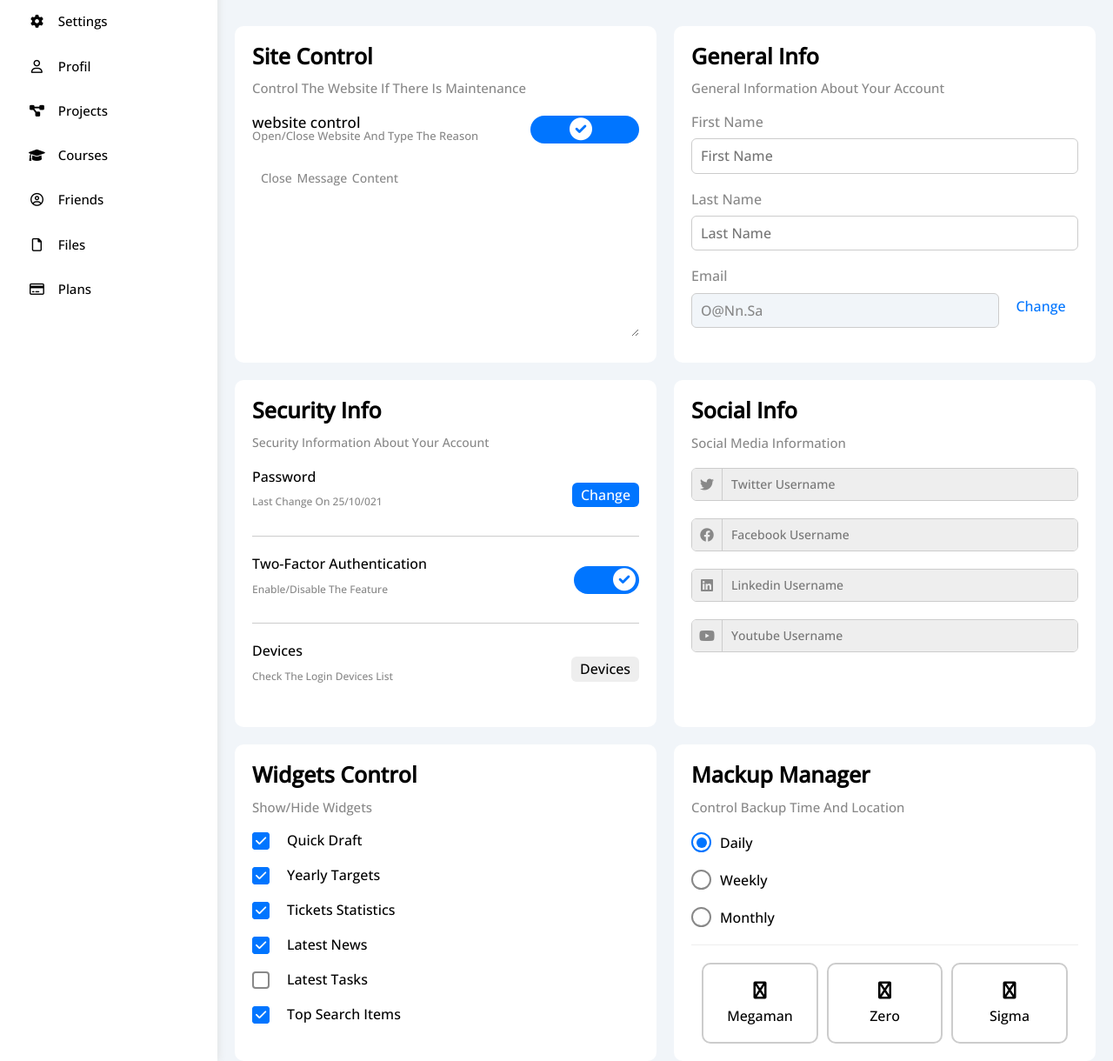
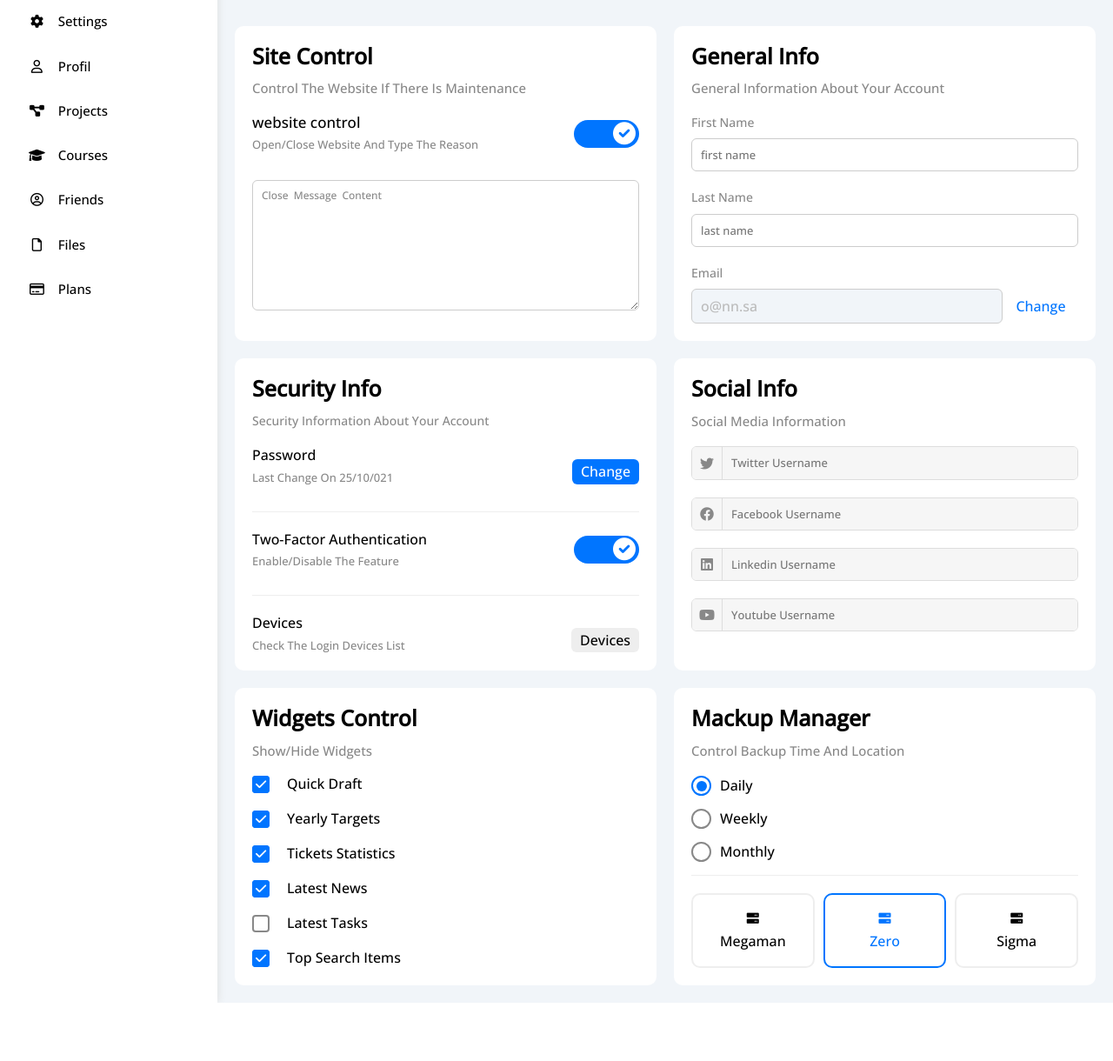
Before and after one commit to SaharMahmoudDev/DashProject, a plain HTML site: page html/setting.html in a window 1280 px wide. Shown: the part 151-1371 px from the top of the page at 87% size. After the commit the page ends 1304 px from the top, so only its background shows below. Drawn offline with nearby package versions, Linux system fonts and the light colour scheme.

Commit message:
changes in settings page

```diff
--- a/html/setting.html
+++ b/html/setting.html
@@ -66,17 +66,16 @@
              <h2 class="special">general info</h2>
              <p>General Information About Your Account </p>
              <form>
-                <lable>first name
+                <label>first name
                    <input type="text" name="text-first" placeholder="first name" />
                    </label>
-                   <lable>last name
+                   <label>last name
                       <input type="text" name="text-last" placeholder="last name" />
                       </label>
+                      <label>email </label>
                       <div class="d-flex">
-                         <lable>email
                             <input type="email" name="mail" value="o@nn.sa" disabled />
-                         </lable>
-                         <a href="#">change</a>
+                            <a href="#">change</a>
                       </div>
              </form>
           </div>
@@ -85,14 +84,14 @@
           <div class="security style-card">
              <h2 class="special">security info</h2>
              <p> Security Information About Your Account</p>
-             <div class="pass d-flex">
+             <div class="pass d-flex border">
                 <div class="factor1">
                    <h4>password</h4>
                    <span>last change on 25/10/021 </span>
                 </div>
                 <a href="#" class="button">change</a>
              </div>
-             <div class="factor d-flex">
+             <div class="factor d-flex border">
                 <div class="factor1">
                    <h4>two-factor authentication</h4>
                    <span>enable/disable the feature </span>
@@ -139,27 +138,27 @@
           <div class="widgets style-card">
              <h2 class="special">widgets control</h2>
              <p>show/hide widgets</p>
-             <div>
+             <div class="d-flex">
                 <label for="chek">quick draft</label>
                 <input type="checkbox" name="draft" id="chek" checked />
              </div>
-             <div>
+             <div class="d-flex">
                 <label for="chek1">yearly targets</label>
                 <input type="checkbox" name="draft" id="chek1" checked />
              </div>
-             <div>
+             <div class="d-flex">
                 <label for="chek2">tickets statistics</label>
                 <input type="checkbox" name="draft" id="chek2" checked />
              </div>
-             <div>
+             <div class="d-flex">
                 <label for="chek3">latest news</label>
                 <input type="checkbox" name="draft" id="chek3" checked />
              </div>
-             <div>
+             <div class="d-flex">
                 <label for="chek4">latest tasks</label>
                 <input type="checkbox" name="draft" id="chek4" />
              </div>
-             <div>
+             <div class="d-flex">
                 <label for="chek5">top search items</label>
                 <div class="shape"></div>
                 <input type="checkbox" name="draft" id="chek5" checked />
@@ -174,27 +173,25 @@
                 <input type="radio" name="rad" id="rada" checked />
                 <label for="rada">daily</label>
              </div>
-
              <div class="marck">
                 <input type="radio" name="rad" id="rada1" />
                 <label for="rada1">weekly</label>
              </div>
-
              <div class="marck">
                 <input type="radio" name="rad" id="rada2" />
                 <label for="rada2">monthly</label>
              </div>
              <div class="box">
                 <div class="cont-box">
-                   <i class="fas fa-twitter"></i>
+                   <i class="fa-solid fa-server"></i>
                    <span>megaman</span>
                 </div>
-                <div class="cont-box">
-                   <i class="fas fa-twitter"></i>
+                <div class="cont-box active">
+                   <i class="fa-solid fa-server"></i>
                    <span>zero</span>
                 </div>
                 <div class="cont-box">
-                   <i class="fas fa-twitter"></i>
+                   <i class="fa-solid fa-server"></i>
                    <span>sigma</span>
                 </div>
              </div>
--- a/main.css
+++ b/main.css
@@ -73,7 +73,7 @@ body {
   overflow: hidden;
 }
 @media (max-width: 991.98px) {
-  .style-card {
+  .style-card:not(:last-child) {
     margin-bottom: 10px;
   }
 }
@@ -91,10 +91,10 @@ body {
   border-bottom: 1px solid #eee;
 }
 .radi {
-  width: 75px;
+  min-width: 75px;
   height: 32px;
   margin-right: 0px;
-  margin-top: 10px;
+  /* margin-top: 10px; */
   border-radius: 22px;
   overflow: hidden;
   position: relative;
@@ -285,6 +285,7 @@ body {
   flex: 1;
   background: #f1f5f9;
   overflow: hidden;
+  padding-bottom: 20px;
 }
 .section .container {
   padding-left: var(--main-padding-l, 10px);
@@ -294,6 +295,7 @@ body {
 }
 @media (min-width: 992px) {
   .section .container {
+    /* padding-bottom: 20px; */
     padding-left: var(--secondary-padding, 20px);
     padding-right: var(--secondary-padding, 20px);
     display: grid;
@@ -816,11 +818,7 @@ body {
   margin-top: 20px;
   justify-content: space-between;
   align-items: center;
-  /* border-bottom: 1px solid #eee; */
-}
-/* .content .tasks .inform:last-child {
-  border-bottom: none;
-} */
+}
 .content .tasks .inform.del {
   opacity: 0.3;
 }
@@ -1190,7 +1188,7 @@ body {
 /*end media*/
 /*start projects*/
 .content .projects {
-  margin: 20px;
+  margin: 20px 20px 0;
 }
 @media (max-width: 767.98px) {
   .content .projects {
@@ -1267,11 +1265,12 @@ body {
   font-weight: normal;
 }
 .container .site .choose {
-  margin-bottom: 20px;
+  margin-bottom: 30px;
   justify-content: space-between;
   align-items: center;
 }
 .container .site .choose p {
+  margin-top: 10px;
   color: var(--text-color,#888);
   font-size: 13px;
   line-height: 1.7;
@@ -1279,9 +1278,10 @@ body {
 }
 .container .site textarea {
   width: 100%;
-  height: 200px;
+  height: 150px;
   padding: 10px;
-  border-color: #e4e4e4;
+  background-color: white;
+  border:1px solid #ccc;
   border-radius: 6px;
   -webkit-border-radius: 6px;
   -moz-border-radius: 6px;
@@ -1290,100 +1290,49 @@ body {
 }
 .container .site textarea::placeholder {
   color: var(--text-color,#888);
-  font-size: 14px;
-  text-transform: capitalize;
-  word-spacing: 2px;
-}
-.container .site .radi {
-  margin-top: 0;
-  flex-basis: 125px;
-}
-/* .radi {
-  position: relative;
-  width: 75px;
-  height: 32px;
-  margin-right: 0px;
-  margin-top: 10px;
-  border-radius: 22px;
-  overflow: hidden;
-  -webkit-border-radius: 22px;
-  -moz-border-radius: 22px;
-  -ms-border-radius: 22px;
-  -o-border-radius: 22px;
-} */
-/* .radi .radis {
-  position: absolute;
-  width: 100%;
-  height: 100%;
-  background: #eee;
-  top: 0;
-  left: 0;
-  transition: 0.2s;
-  display: flex;
-  align-items: center;
-} */
-
-/* .radis::after {
-  content: "\f057";
-  font-family: "Font Awesome 5 Free";
-  font-weight: 900;
-  position: absolute;
-  left: 5px;
-  background: #eee;
-  color: white;
-  border-radius: 50%;
-  font-size: 26px;
-  transition: 0.2s;
-} */
-/* .radi input {
-  display: block;
-  position: absolute;
-  z-index: 5;
-  width: 80px;
-  height: 80px;
-  top: 0;
-  left: 0;
-  appearance: none;
-} */
-/* .radi input:checked + ::after {
-  display: block;
-  content: "\f058";
-  left: 45px;
-  background: var(--blue-color);
-} */
-/* .radi input:checked + .radis {
-  background: var(--blue-color);
-} */
+  font-size: 12px;
+  text-transform: capitalize;
+  word-spacing: 3px;
+}
 /*end site*/
 /*start general info*/
-.container .info form input,
-.container .info form lable {
-  display: block;
+.container .info form label {
+  width: fit-content;
+  color: var(--text-color, #888);
+  font-size: 14px;
+  text-transform: capitalize;
+}
+.container .info form input {
   width: 100%;
-  color: var(--text-color, #888);
-  text-transform: capitalize;
-}
-.container .info form input {
   padding: 10px;
   margin: 10px auto 20px;
+  border: 1px solid #ccc;
   border-radius: 6px;
   resize: none;
-  border: 1px solid #ccc;
+  -webkit-border-radius: 6px;
+  -moz-border-radius: 6px;
+  -ms-border-radius: 6px;
+  -o-border-radius: 6px;
+}
+.container .info form input::placeholder {
+  font-size: 13px;
+}
+.container .info form div {
+  margin-top: 10px;
+  justify-content: space-between;
+  align-items: center;
+  gap: 15px;
 }
 .container .info form input[type="email"] {
+  margin: 0;
+  color:#bbb;
   background: #f1f5f9;
-  flex: 1;
-}
-.container .info form div {
-  justify-content: space-between;
-  align-items: center;
-  gap: 20px;
-  margin-bottom: 0;
 }
 .container .info form a {
+  width: 90px;
   color: var(--blue-color,#0075ff);
-  text-transform: capitalize;
-  width: 90px;
+  font-size: 16px;
+  text-transform: capitalize;
 }
 /*end general info*/
 /*start security*/
@@ -1395,91 +1344,91 @@ body {
   align-items: center;
   gap: 5px;
   text-transform: capitalize;
-  border-bottom: 1px solid #ccc;
+}
+.container .security > div:not(:last-child){
+  padding-bottom: 30px;
   margin-bottom: 20px;
-  padding-bottom: 30px;
-}
-.container .security > div > div {
 }
 .container .security .factor .factor1 {
   flex: 1;
 }
 .container .security > div h4 {
-  margin: 0 0 10px;
+  margin-bottom:5px;
   line-height: 1.4;
-  fon-size: 30px;
   font-weight: normal;
 }
 .container .security > div span {
   color: var(--text-color,#888);
-  display: block;
+  font-size: 13px;
   line-height: 1.4;
-  font-size: 12px;
 }
 .container .security .pass a {
+  margin-top: 15px;
   color: white;
   background: var(--blue-color,#0075ff);
+}
+.container .security .device a {
   margin-top: 15px;
-}
-.container .security .device {
-  border-bottom: none;
-  margin-bottom: 0;
-}
-.container .security .device a {
   color: black;
-  margin-top: 15px;
 }
 /*end security*/
 /*start social*/
 .container .social form label {
   justify-content: space-between;
   align-items: center;
-  border: 1px solid #ccc;
+  border: 1px solid #ddd;
   border-radius: 6px;
   position: relative;
+  overflow: hidden;
+  -webkit-border-radius: 6px;
+  -moz-border-radius: 6px;
+  -ms-border-radius: 6px;
+  -o-border-radius: 6px;
+}
+.container .social form label:not(:last-child){
   margin-bottom: 20px;
-  overflow: hidden;
-}
-
+}
 .container .social .form label input {
+  padding: 10px 0 10px 45px;
+  background: #f6f6f6;
+  font-size: 14px;
+  text-transform: capitalize;
   flex: 1;
-  border: none;
-  padding: 10px 0 10px 45px;
-  display: block;
-  text-transform: capitalize;
-  width: 100%;
-  font-size: 14px;
-  background:  var(--bg-color, #eee);
+}
+.container .social .form label input::placeholder{
+font-size: 13px;
 }
 .container .social .form label i {
-  position: absolute;
   width: 35px;
   height: 100%;
-  border-right: 1px solid #ccc;
-  display: block;
+  color: var(--text-color,#888);
+  position: absolute;
+  border-right: 1px solid #ddd;
   display: flex;
   justify-content: center;
   align-items: center;
-  color: var(--text-color,#888);
 }
 .container .social .form label:hover i {
   color: black;
 }
 /*end social*/
 /*start widgets*/
-.container .widgets div {
-  display: flex;
+.container .widgets div:not(:last-child){
   margin-bottom: 20px;
 }
 .container .widgets input {
-  order: -1;
   width: 20px;
   height: 20px;
   border: 2px solid #888;
   border-radius: 4px;
   appearance: none;
   z-index: 10;
+  order: -1;
   position: relative;
+  -webkit-border-radius: 4px;
+  -moz-border-radius: 4px;
+  -ms-border-radius: 4px;
+  -o-border-radius: 4px;
 }
 .container .widgets input::before {
   content: "";
@@ -1502,13 +1451,22 @@ body {
   -moz-transition:var(--main-transi, 0.3s);
   -ms-transition:var(--main-transi, 0.3s);
   -o-transition:var(--main-transi, 0.3s);
+  -webkit-transform: translate(-50%, -50%);
+  -moz-transform: translate(-50%, -50%);
+  -ms-transform: translate(-50%, -50%);
+  -o-transform: translate(-50%, -50%);
+  -webkit-border-radius: 4px;
+  -moz-border-radius: 4px;
+  -ms-border-radius: 4px;
+  -o-border-radius: 4px;
 }
 .container .widgets input:checked::before {
   content: "\f00c";
+  color: white;
   background: var(--blue-color,#0075ff);
   border: 2px solid var(--blue-color,#0075ff);
-  color: white;
   animation: rotat 0.2s linear;
+  -webkit-animation: rotat 0.2s linear;
 }
 .container .widgets input:checked {
   border-color: var(--blue-color,#0075ff);
@@ -1539,41 +1497,49 @@ body {
 /*end widgets*/
 /*start mackup*/
 .container .mackup .marck {
-  text-transform: capitalize;
-  margin-bottom: 20px;
+  margin-bottom: 15px;
+  text-transform: capitalize;
   display: flex;
   align-items: center;
 }
 .container .mackup .marck input {
-  margin-right: 10px;
-  appearance: none;
   width: 23px;
   height: 23px;
-  border-radius: 50%;
+  margin-right: 10px;
   background: white;
   border: 2px solid #888;
+  appearance: none;
+  border-radius: 50%;
   transition:var(--main-transi, 0.3s);
   position: relative;
   -webkit-transition:var(--main-transi, 0.3s);
   -moz-transition:var(--main-transi, 0.3s);
   -ms-transition:var(--main-transi, 0.3s);
   -o-transition:var(--main-transi, 0.3s);
+  -webkit-border-radius: 50%;
+  -moz-border-radius: 50%;
+  -ms-border-radius: 50%;
+  -o-border-radius: 50%;
 }
 .container .mackup .marck input:before {
   content: "";
   position: absolute;
   width: 0px;
   height: 0px;
-  border-radius: 50%;
-  background: var(--blue-color,#0075ff);
   top: 50%;
   left: 50%;
+  background: var(--blue-color,#0075ff);
+  border-radius: 50%;
   transform: translate(-50%, -50%);
   transition:var(--main-transi, 0.3s);
   -webkit-transition:var(--main-transi, 0.3s);
   -moz-transition:var(--main-transi, 0.3s);
   -ms-transition:var(--main-transi, 0.3s);
   -o-transition:var(--main-transi, 0.3s);
+  -webkit-border-radius: 50%;
+  -moz-border-radius: 50%;
+  -ms-border-radius: 50%;
+  -o-border-radius: 50%;
 }
 .container .mackup .marck input:checked {
   border-color: var(--blue-color,#0075ff);
@@ -1595,29 +1561,32 @@ body {
 }
 .container .mackup .box .cont-box {
   padding:var(--secondary-padding, 20px);
-  border: 2px solid #ccc;
-  border-radius: 10px;
   margin-top: 20px;
   text-align: center;
+  border: 2px solid #eee;
+  border-radius: 10px;
+  -webkit-border-radius: 10px;
+  -moz-border-radius: 10px;
+  -ms-border-radius: 10px;
+  -o-border-radius: 10px;
+  cursor: pointer;
 }
 @media (min-width: 768px) {
   .container .mackup .box .cont-box {
-    flex-basis: 30%;
-  }
-}
-
+    flex-basis: 33%;
+  }
+}
+.container .mackup .box .cont-box.active{
+  color: var(--blue-color,#0075ff);
+  border-color: var(--blue-color,#0075ff);
+}
 .container .mackup .box .cont-box i {
   display: block;
-  font-size: 20px;
   margin-bottom: 10px;
+  font-size: 14px;
 }
 .container .mackup .box .cont-box span {
-  display: block;
-  text-transform: capitalize;
-}
-.container .mackup .box .cont-box:hover {
-  border-color: var(--blue-color,#0075ff);
-  color: var(--blue-color,#0075ff);
+  text-transform: capitalize;
 }
 /*end page settings*/
 /*start page profile*/
```
